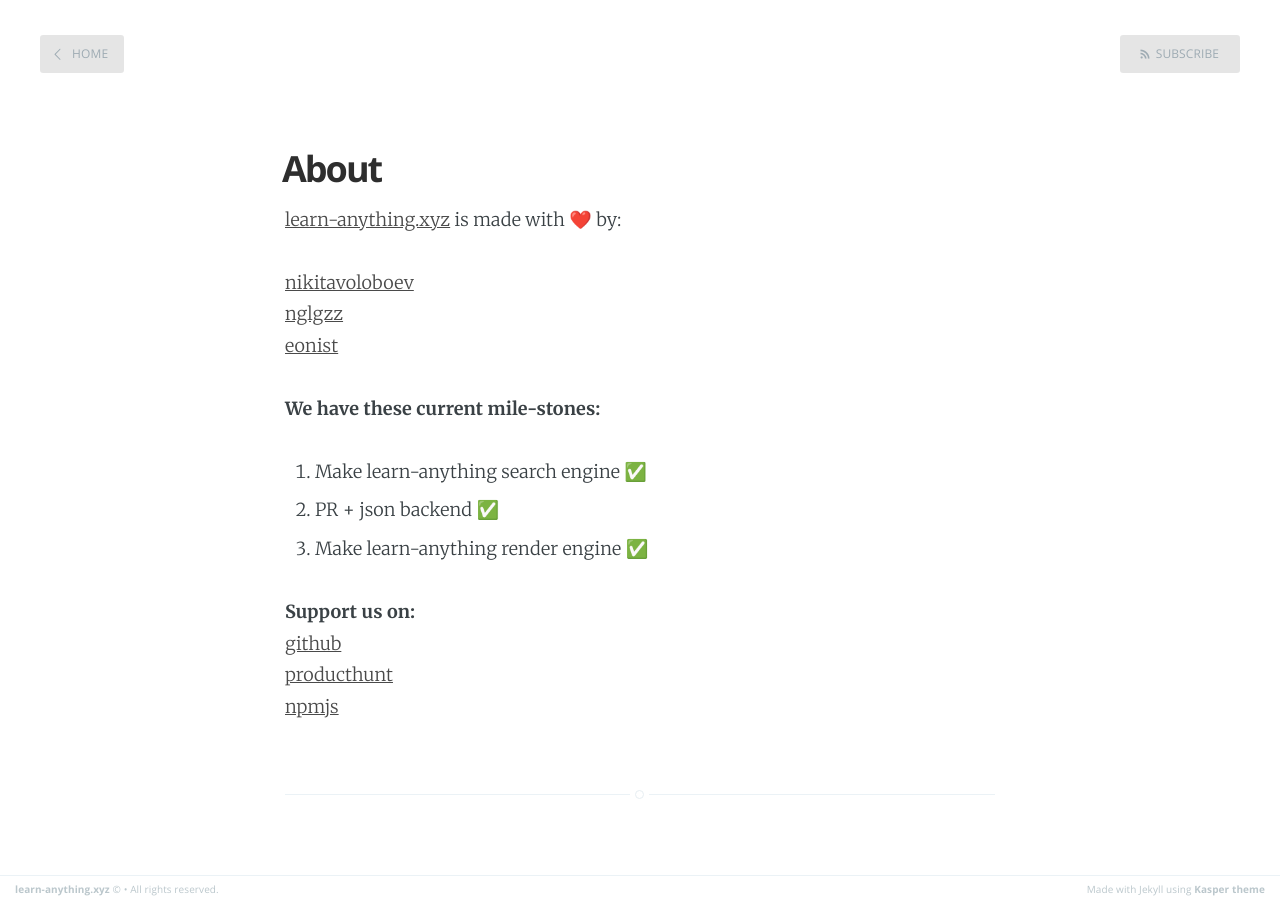
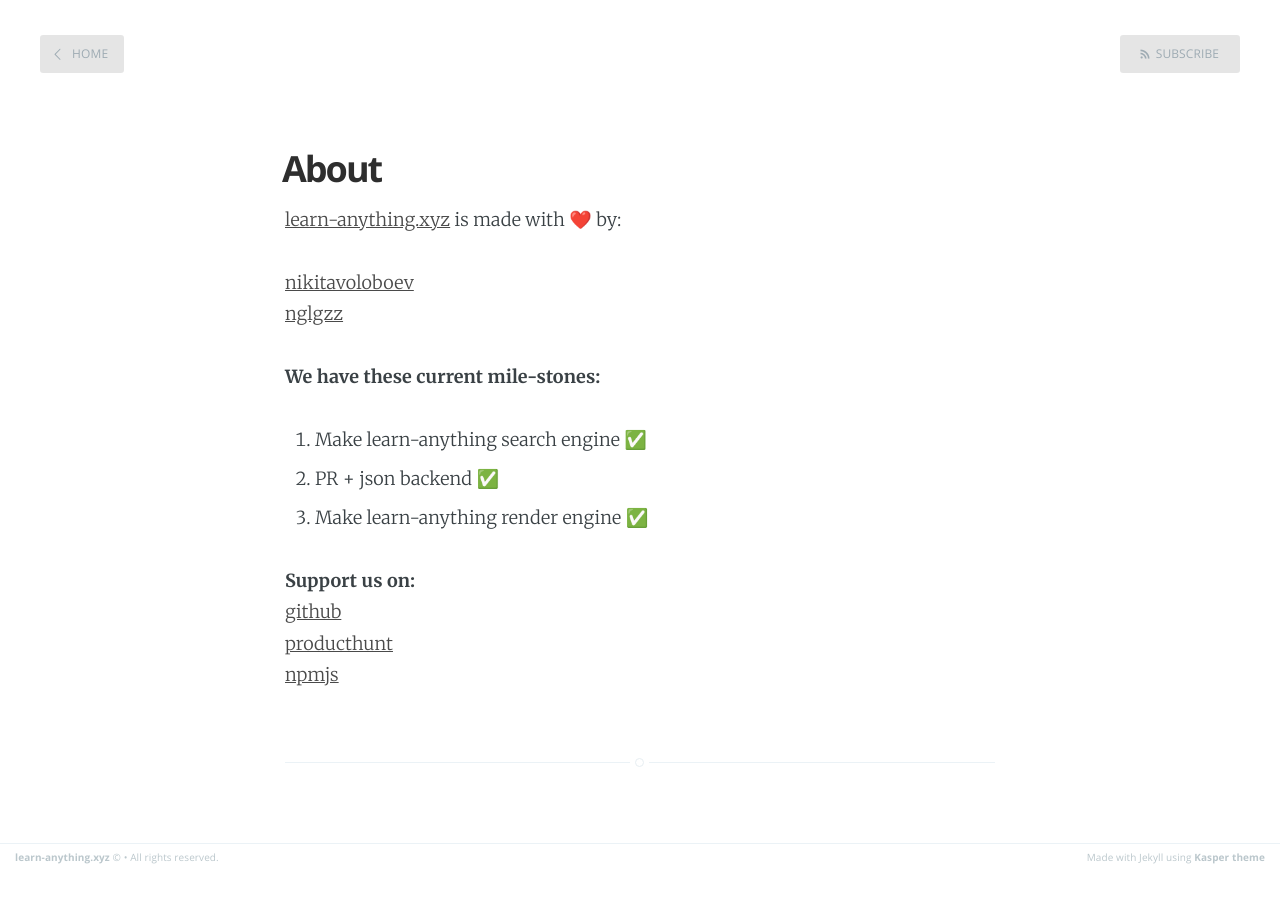
Before and after one commit to jeffreyyoung/learn-anything.github.io, a Jekyll site: the page built from about.md, in a window 1280 px wide. Built offline with Jekyll 4.4.1, drawn with Linux system fonts in a browser that asks for light colours.

Commit message:
Update about.md

```diff
--- a/about.md
+++ b/about.md
@@ -7,7 +7,6 @@
 
 [nikitavoloboev](https://github.com/nikitavoloboev)
 [nglgzz](https://github.com/nglgzz)
-[eonist](https://github.com/eonist)
 
 **We have these current mile-stones:**
 
```
